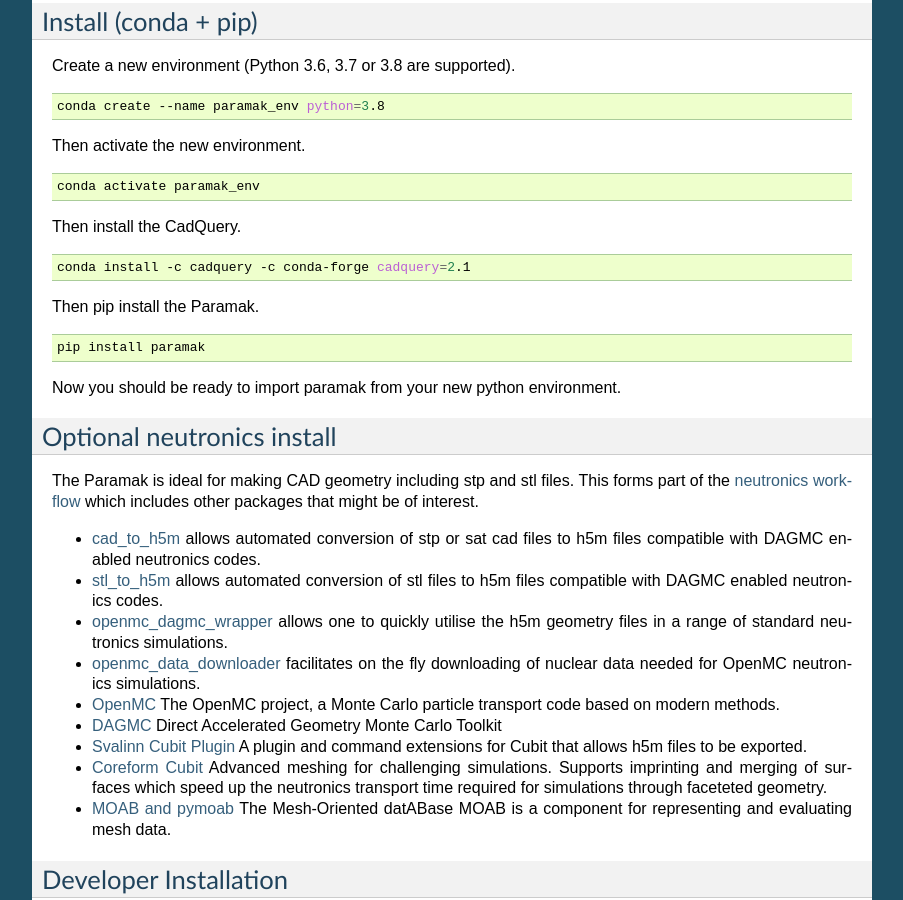
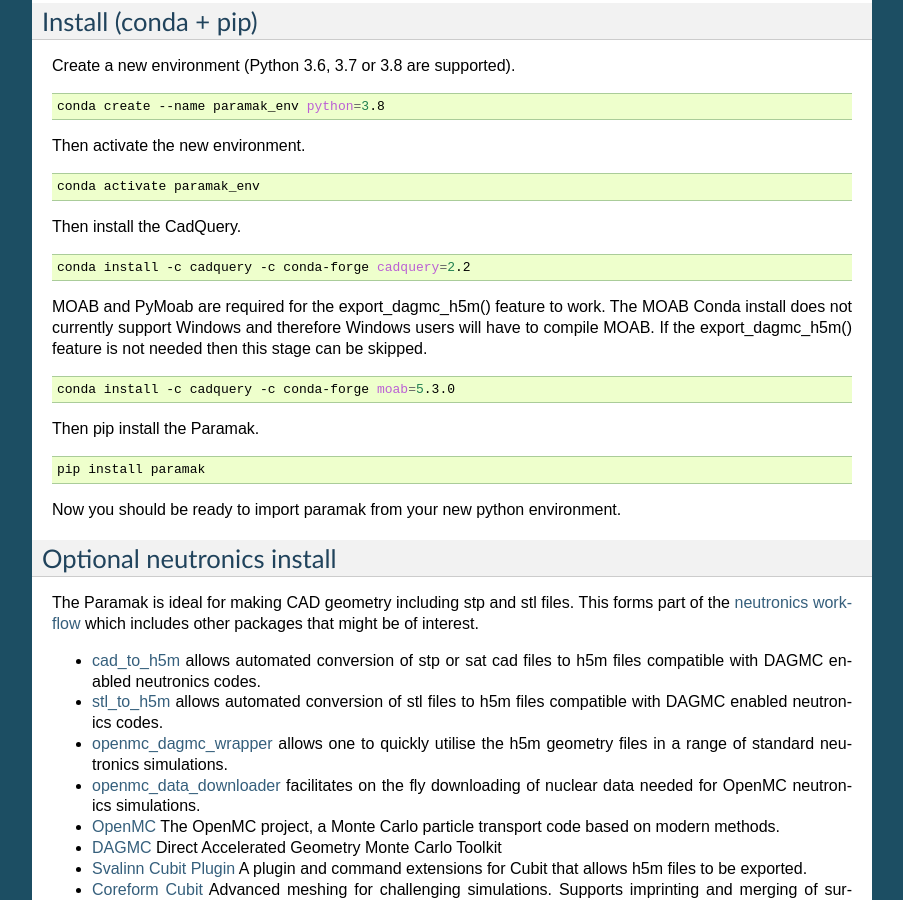
Before and after one commit to fusion-energy/paramak, a Sphinx documentation site: the page built from docs/source/install.rst, in a window 1280 px wide and 900 px high, scrolled down 653 px. Shown: the whole window, without its empty margins (198-1101 px from the left). Built offline with Sphinx 7.4.7, drawn with Linux system fonts in a browser that asks for light colours.

Commit message:
updated conda install scripts

```diff
--- a/docs/source/install.rst
+++ b/docs/source/install.rst
@@ -44,6 +44,7 @@
 Now you should be ready to import paramak from your new python environment.
 
 
+
 Install (conda + pip)
 ---------------------
 
@@ -65,7 +66,16 @@
 
 .. code-block:: bash
 
-   conda install -c cadquery -c conda-forge cadquery=2.1
+   conda install -c cadquery -c conda-forge cadquery=2.2
+
+MOAB and PyMoab are required for the export_dagmc_h5m() feature to work. The
+MOAB Conda install does not currently support Windows and therefore Windows
+users will have to compile MOAB. If the export_dagmc_h5m() feature is not
+needed then this stage can be skipped.
+
+.. code-block:: bash
+
+   conda install -c cadquery -c conda-forge moab=5.3.0
 
 Then pip install the Paramak.
 
```
Also changed, not shown: conda_build_config.yaml (+5 -3 lines), 2 other files.
